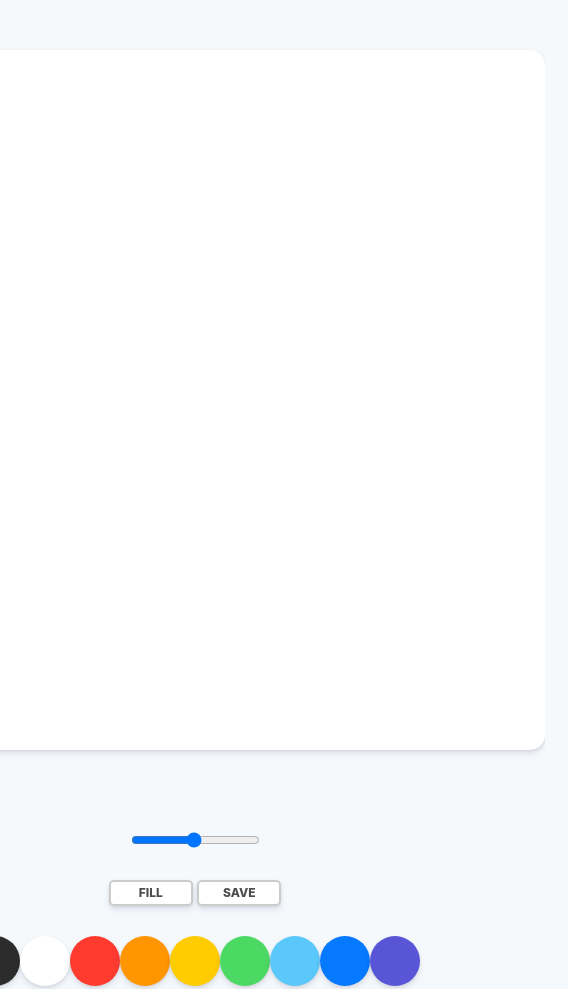
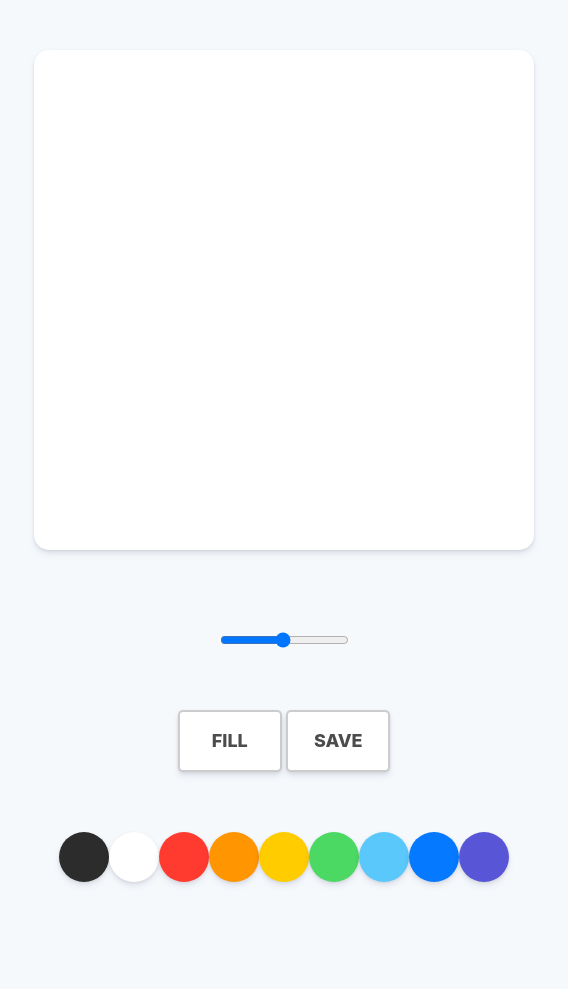
Before and after one commit to confidential-nt/jspaint, a plain HTML site: page index.html in a window 390 px wide. Shown: the whole page, 568 px wide, since content can reach past the window. After the commit the page ends 932 px from the top, so only its background shows below. Drawn offline with Linux system fonts and the light colour scheme.

Commit message:
Update styles.css

```diff
--- a/styles.css
+++ b/styles.css
@@ -63,3 +63,28 @@ body {
 .controls .controls__range {
   margin-bottom: 30px;
 }
+
+@media screen and (max-width: 568px) {
+  body {
+    max-width: 100vh;
+    min-width: 568px;
+  }
+  .canvas {
+    width: 500px;
+    height: 500px;
+  }
+
+  .controls .controls__btns {
+    margin-bottom: 60px;
+  }
+
+  .controls__btns button {
+    width: 100px;
+    padding: 20px 0;
+    font-size: 18px;
+  }
+
+  .controls .controls__range {
+    margin-bottom: 60px;
+  }
+}
```
